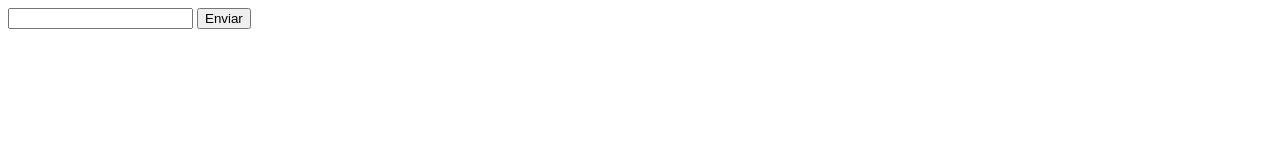
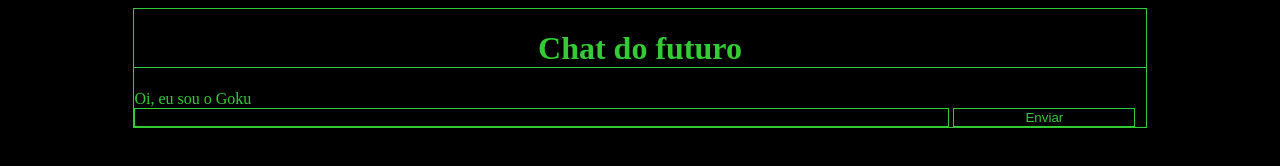
Before and after one commit to Naumsantos/app_chat, a plain HTML site: page index.html in a window 1280 px wide. Drawn offline with Linux system fonts and the light colour scheme.

Commit message:
feat: integração de comando base

```diff
--- a/index.html
+++ b/index.html
@@ -1,20 +1,25 @@
 <!DOCTYPE html>
-<html lang="en">
+<html lang="pt-BR">
 <head>
   <meta charset="UTF-8">
   <meta http-equiv="X-UA-Compatible" content="IE=edge">
   <meta name="viewport" content="width=device-width, initial-scale=1.0">
+
+  <link rel="stylesheet" href="main.css">
+
   <title>Chat</title>
 </head>
 <body>
   <div class="container">
-    <div class="messages">
-
+    <h1 class="title">Chat do futuro</h1>
+    <div id="messages">
+      <div class="">Oi, eu sou o Goku</div>
     </div>
-    <form action="">
-      <input type="text">
+    <form id="chat">
+      <input type="text" id="message">
       <button type="submit">Enviar</button>
     </form>
   </div>
+  <script src="main.js"></script>
 </body>
 </html>
--- a/main.css
+++ b/main.css
@@ -0,0 +1,31 @@
+* {
+  color: #3c3;
+}
+
+body {
+  background-color: black;
+}
+
+.title {
+  text-align: center;
+  border-bottom: 1px solid #3c3;
+}
+
+input, button {
+  background-color: black;
+  border: 1px solid #3c3;
+}
+
+input {
+  width: 80%;
+}
+
+button {
+  width: 18%;
+}
+
+.container {
+  margin: 0 auto;
+  width: 80%;
+  border: 1px solid #3c3;
+}
--- a/main.js
+++ b/main.js
@@ -0,0 +1,22 @@
+const userName = "Goku";
+
+document.getElementById("chat").addEventListener("submit", function(e){
+  e.preventDefault();
+
+  let messageDiv = document.getElementById("message");
+
+  let messageBox = document.getElementById("messages");
+  messageBox.insertAdjacentHTML("beforeend", sendMessage(userName, messageDiv.value));
+
+  if(messageDiv.value == "!ola"){
+    let response = "Tudo bem?";
+    messageBox.insertAdjacentHTML("beforeend", sendMessage("Naum", response));
+  };
+
+
+  messageDiv.value = "";
+});
+
+function sendMessage(userName, message){
+  return `<div>${userName}: ${message}</div>`;
+}
```
